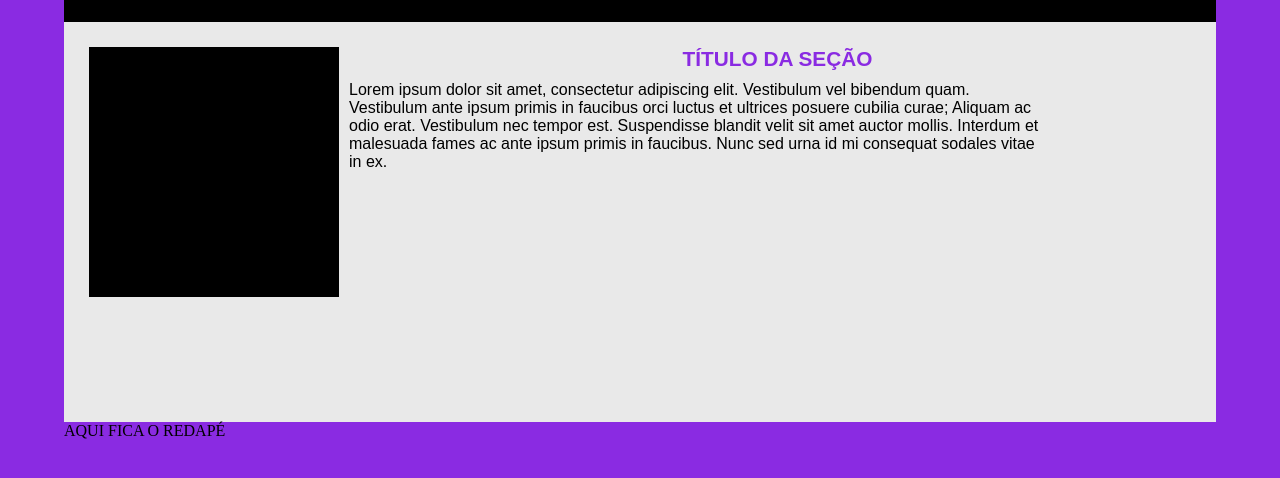
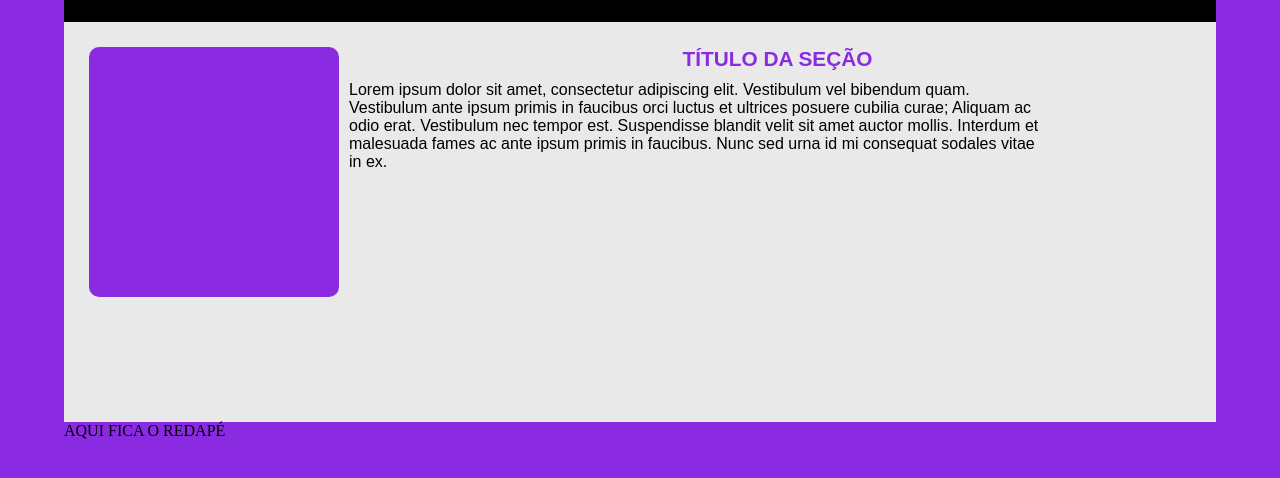
Before and after one commit to gustavoweb10/aula_git, a plain HTML site: page index.html in a window 1280 px wide. In both pictures the pointer is over the element 214 px from the left and 350 px from the top of the page. Shown: the part 178-656 px from the top of the page. Drawn offline with Linux system fonts and the light colour scheme.

Commit message:
adicionando hover a img-section

```diff
--- a/css/estilo.css
+++ b/css/estilo.css
@@ -40,6 +40,10 @@ section{
     margin-left: 25px;
     float: left;
 }
+#img-section:hover{
+    background: #8a2be2;
+    border-radius: 10px;
+}
 section h2{
     font-family: sans-serif;
     text-align: center;
```
